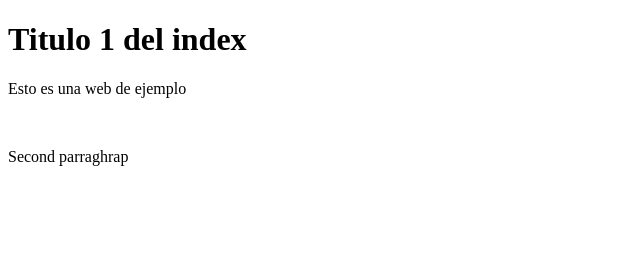
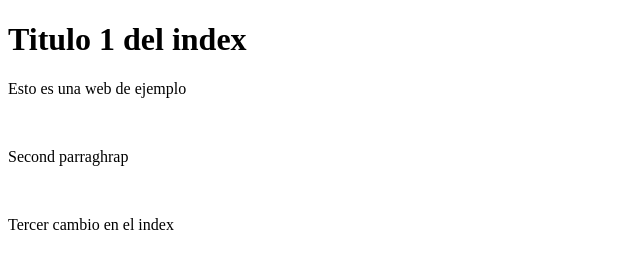
Before and after one commit to JaiderLopez/Ejercicio2, a plain HTML site: page index.html in a window 1280 px wide. Shown: the whole page, without its empty margins (0-640 px from the left). Drawn offline with Linux system fonts and the light colour scheme.

Commit message:
desarrollo, tercer cambio

```diff
--- a/index.html
+++ b/index.html
@@ -11,5 +11,7 @@
     <p>Esto es una web de ejemplo</p>
     <br>
     <p>Second parraghrap</p>
+    <br>
+    <p>Tercer cambio en el index</p>
 </body>
 </html>
```
